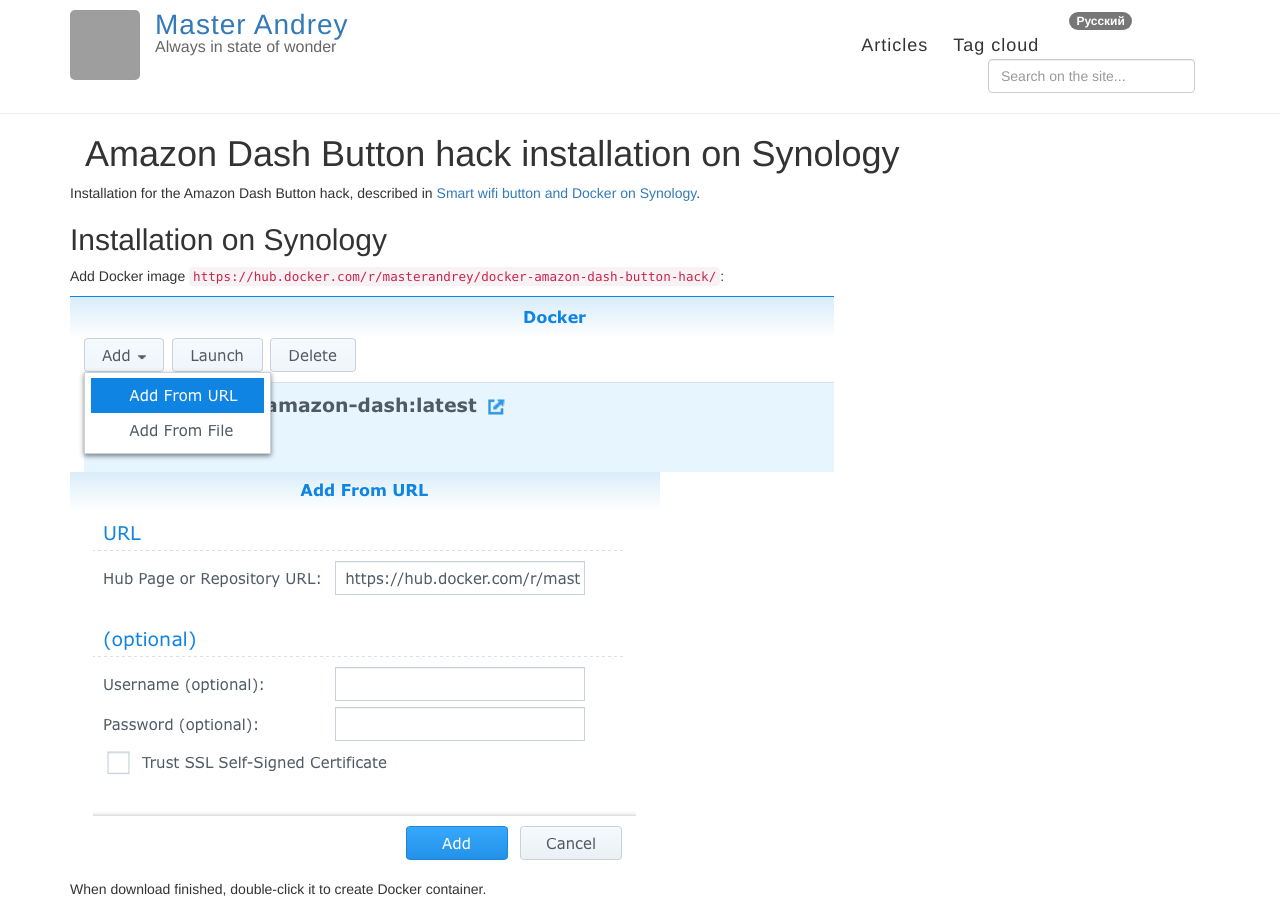
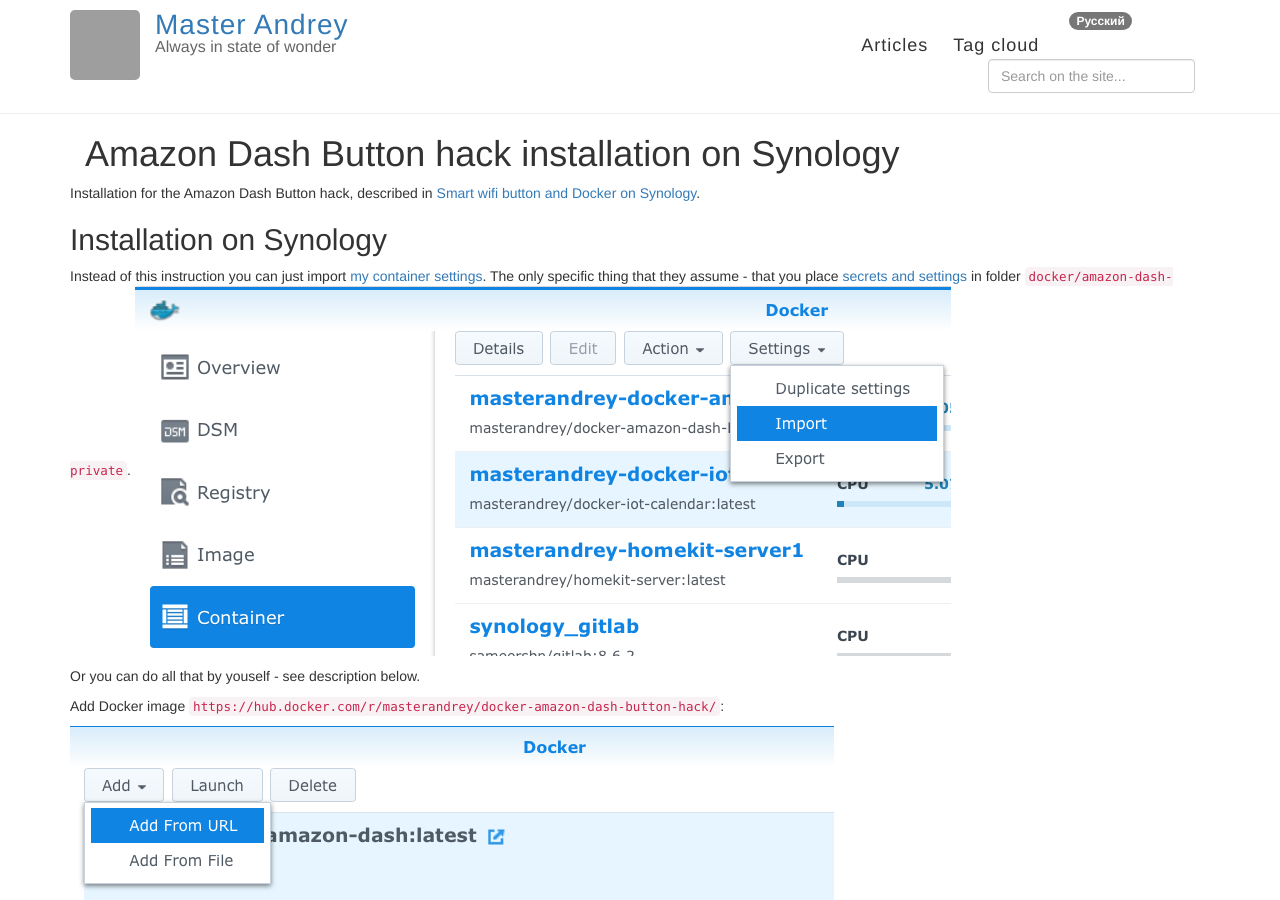
Before and after one commit to andgineer/sorokin.engineer, a Jekyll site: the page built from posts/en/_posts/2016-10-14-amazon_dash_button_hack_install.md, in a window 1280 px wide and 900 px high. Built offline with Jekyll 4.4.1, drawn with Linux system fonts in a browser that asks for light colours; nearby versions of some CDN libraries; comment, search, counter and statistics services are not loaded; grey boxes are pictures that could not be loaded.

Commit message:
Import synology docker container settings

```diff
--- a/posts/en/_posts/2016-10-14-amazon_dash_button_hack_install.md
+++ b/posts/en/_posts/2016-10-14-amazon_dash_button_hack_install.md
@@ -12,6 +12,14 @@
 described in [Smart wifi button and Docker on Synology](http://masterandrey.com/posts/en/amazon_dash_button_hack/).
 
 ## Installation on Synology
+
+Instead of this instruction you can just import
+[my container settings](https://github.com/masterandrey/docker-amazon-dash-button-hack/tree/master/synology).
+The only specific thing that they assume - that you place [secrets and settings](https://github.com/masterandrey/docker-amazon-dash-button-hack/tree/master/amazon-dash-private)
+in folder `docker/amazon-dash-private`.
+![](/images/synology_import_settings.png)
+
+Or you can do all that by youself - see description below.
 
 Add Docker image `https://hub.docker.com/r/masterandrey/docker-amazon-dash-button-hack/`:
 
```
Also changed, not shown: posts/ru/_posts/2016-10-14-amazon_dash_button_hack_install.md (+8 -0 lines), posts/ru/_posts/2016-10-20-iot_calendar_synology.md (+8 -0 lines), images/synology_import_settings.png (added).
